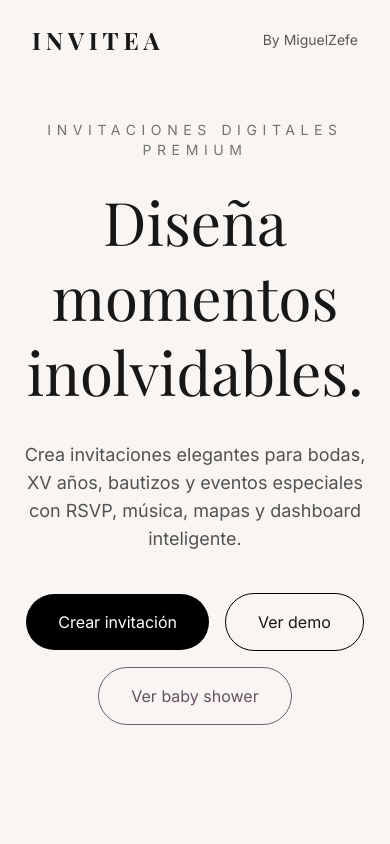
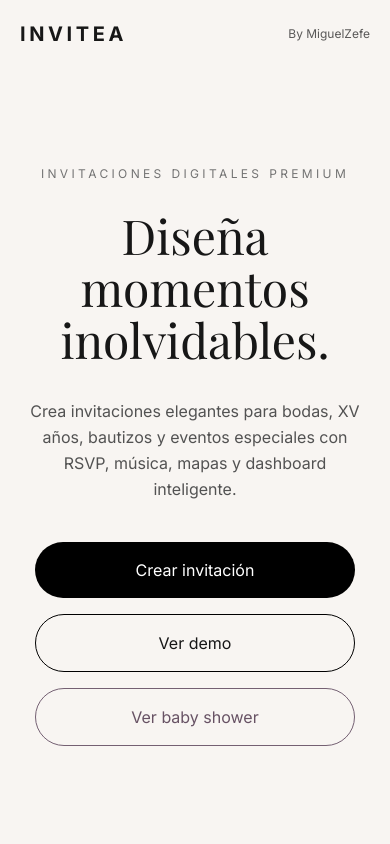
Before and after one commit to MiguelZefe/invitea, a Next.js app: page / in a window 390 px wide. Shown: the top 844 px of the page. Built offline with nearby package versions, Linux system fonts and the light colour scheme; a web font is replaced by a local one.

Commit message:
fix: refresh Liam audio and mobile hero

```diff
--- a/src/app/demo/baby-shower/page.tsx
+++ b/src/app/demo/baby-shower/page.tsx
@@ -1,4 +1,5 @@
 import BabyShowerInvitation from "@/components/baby-shower/BabyShowerInvitation";
+import BabyVoiceMessage from "@/components/baby-shower/BabyVoiceMessage";
 import DemoRSVP from "@/components/wedding-demo/DemoRSVP";
 import {
   LIAM_BABY_SHOWER_PHOTO,
@@ -17,6 +18,10 @@ export const metadata: Metadata = {
 export default function BabyShowerDemoPage() {
   return (
     <main className="min-h-screen bg-[#fffaf6]">
+      <BabyVoiceMessage
+        audioUrl="/audio/liam-alejandro.mp3"
+        storageKey="liam-alejandro-demo"
+      />
       <BabyShowerInvitation
         event={liamBabyShowerEvent}
         photoUrl={LIAM_BABY_SHOWER_PHOTO}
--- a/src/components/Hero.tsx
+++ b/src/components/Hero.tsx
@@ -2,42 +2,42 @@ import Link from "next/link";
 
 export default function Hero() {
   return (
-    <section className="min-h-screen flex items-center justify-center bg-[#f8f5f2] px-6">
-      <div className="max-w-5xl text-center">
-        <p className="uppercase tracking-[0.4em] text-sm mb-6 text-neutral-500">
+    <section className="flex min-h-[100svh] items-center justify-center bg-[#f8f5f2] px-5 pt-32 pb-16 sm:px-6 sm:py-32">
+      <div className="w-full max-w-5xl text-center">
+        <p className="mb-6 text-xs leading-loose uppercase tracking-[0.28em] text-neutral-500 sm:text-sm sm:tracking-[0.4em]">
           Invitaciones digitales premium
         </p>
 
-        <h1 className="text-6xl md:text-8xl leading-tight mb-8">
+        <h1 className="mb-8 text-5xl leading-[1.08] sm:text-6xl md:text-8xl">
           Diseña momentos
           <br />
           inolvidables.
         </h1>
 
-        <p className="max-w-2xl mx-auto text-lg text-neutral-600 mb-10">
+        <p className="mx-auto mb-10 max-w-2xl text-base leading-relaxed text-neutral-600 sm:text-lg">
           Crea invitaciones elegantes para bodas, XV años,
           bautizos y eventos especiales con RSVP, música,
           mapas y dashboard inteligente.
         </p>
 
-        <div className="flex flex-wrap items-center justify-center gap-4">
+        <div className="flex flex-col items-center justify-center gap-4 sm:flex-row sm:flex-wrap">
           <Link
             href="/dashboard/nueva"
-            className="bg-black text-white px-8 py-4 rounded-full hover:opacity-90 transition"
+            className="w-full max-w-xs rounded-full bg-black px-8 py-4 text-white transition hover:opacity-90 sm:w-auto"
           >
             Crear invitación
           </Link>
 
           <Link
             href="/demo"
-            className="border border-black px-8 py-4 rounded-full hover:bg-black hover:text-white transition"
+            className="w-full max-w-xs rounded-full border border-black px-8 py-4 transition hover:bg-black hover:text-white sm:w-auto"
           >
             Ver demo
           </Link>
 
           <Link
             href="/demo/baby-shower"
-            className="border border-[#746072] px-8 py-4 rounded-full text-[#675264] hover:bg-[#746072] hover:text-white transition"
+            className="w-full max-w-xs rounded-full border border-[#746072] px-8 py-4 text-[#675264] transition hover:bg-[#746072] hover:text-white sm:w-auto"
           >
             Ver baby shower
           </Link>
--- a/src/components/Navbar.tsx
+++ b/src/components/Navbar.tsx
@@ -1,11 +1,11 @@
 export default function Navbar() {
   return (
-    <nav className="w-full flex items-center justify-between px-8 py-6 absolute top-0 left-0 z-50">
-      <h1 className="text-2xl font-bold tracking-[0.2em]">
+    <nav className="absolute top-0 left-0 z-50 flex w-full items-center justify-between gap-4 px-5 py-5 sm:px-8 sm:py-6">
+      <p className="shrink-0 text-xl font-bold tracking-[0.18em] sm:text-2xl sm:tracking-[0.2em]">
         INVITEA
-      </h1>
+      </p>
 
-      <span className="text-sm opacity-70">
+      <span className="shrink-0 text-xs opacity-70 sm:text-sm">
         By MiguelZefe
       </span>
     </nav>
```
Also changed, not shown: 1 other file (tests, documents, lock files or other folders).
